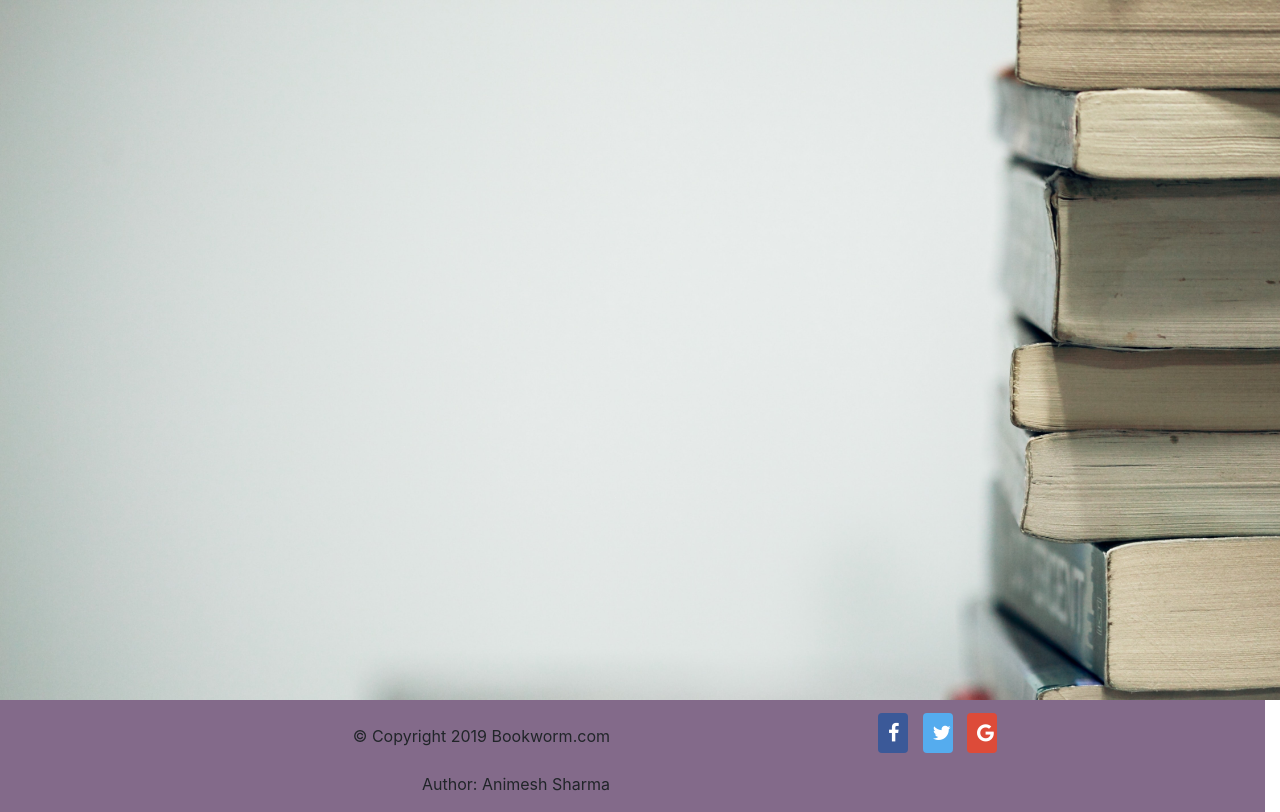
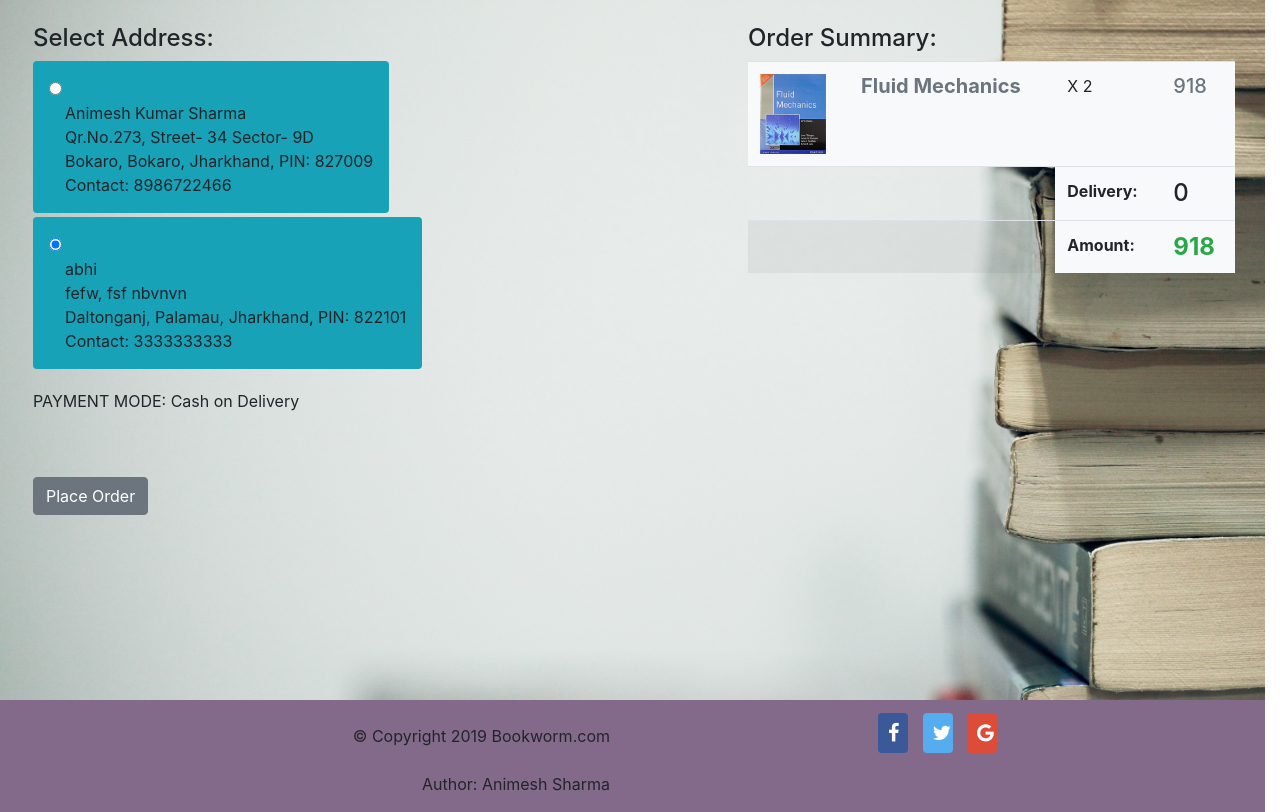
Before and after one commit to vladimirprotein/b-ookworm, a PHP site: page /checkout.php in a window 1280 px wide. Shown: the part 166-978 px from the top of the page. Run offline with PHP 8.4, Linux system fonts and the light colour scheme; a user stored in the database is signed in; data comes from the database, SQL or seed files in the repository.

Commit message:
work on checkout page

```diff
--- a/public/address.php
+++ b/public/address.php
@@ -22,7 +22,7 @@
   			<!-- The Modal -->
   			<div class="modal fade" id="myAddress">
 					<div class="modal-dialog">
-            <div class="modal-content" style="background: linear-gradient(rgba(255,255,255,.5), rgba(255,255,255,.5)), url('img/passbg.png');">
+            <div class="modal-content" style="background: linear-gradient(rgba(255,255,255,.5), rgba(255,255,255,.5)), url('img/address.jpeg');">
 							<!-- Modal Header -->
 							<div class="modal-header">
   							<h4 class="modal-title text-italic text-success">Add new Address:</h4>
--- a/public/checkout.php
+++ b/public/checkout.php
@@ -13,8 +13,72 @@
         <?php require_once '../view/header.php'; ?>
         <?php require_once '../view/navbar.php'; ?>
     </header>
-    <div class="bookdetails1 container-fluid">
+    <div class="bookdetails1 container-fluid  pl-4 row pt-4">
+    	<div class="pl-4 col-sm-7">
+            <form method="POST" action="orderpage.php">
+                <div class="form-group">
+                    <h4>Select Address:</h4>
+                    <?php
+                        require_once "../lib/databasedial.php";
+                        $stmt = $conn->prepare("SELECT * FROM address INNER JOIN pincode ON address.pin = pincode.pin WHERE address.user_id =".$_SESSION['id']);
+                        $stmt->execute();
+                        $result = $stmt->get_result();
+                        if($result->num_rows != 0){
+                            while($row = $result->fetch_assoc()){
+                                echo "<label class='bg-info rounded pl-3 pt-3 pb-3 pr-3 mb-1'><input type='radio' class='' name='address' value='".$row['id']."' checked>"."<div class='ml-3'>".$row['name']."<br>".$row['addr1'].", ".$row['addr2']." ".$row['addr3']."<br>".$row['city'].", ".$row['district'].", ".$row['state'].", PIN: ".$row['pin']."<br>"."Contact: ".$row['contact']."</div></label><br>";
+                            }
+                        }
+                        else{
+                            echo "no address";
+                        }
+                    ?>
+                </div>
+                <div class="form-group">
+                    PAYMENT MODE: Cash on Delivery
+                </div>
+                <div class="form-group">
+                    <input type="submit" name="placeorder" id="placeorder" value="Place Order" class="btn btn-secondary mt-5">
+                </div>
+            </form>
+        </div>
+        <div class="col-sm-5">
+            <h4>Order Summary:</h4>
+            <?php
+                $stmt=$conn->prepare("SELECT book.pic as pic, book.title as title, book_seller.id as bsid, book.book_isbn as isbn, `user`.name as seller, book_seller.price as price, cart.quantity as quantity from ((book_seller INNER JOIN book ON book_seller.book_id = book.id) INNER JOIN `user` ON book_seller.user_id = `user`.id) INNER JOIN cart ON cart.book_seller_id = book_seller.id WHERE cart.user_id = ? ");
+                $stmt->bind_param("s", $_SESSION['id'] );
+                $stmt->execute();
+                $result = $stmt->get_result();
+                if ($result->num_rows != 0) {
+                    $total=0;
+                    echo " <table class='table table-striped'>
 
+                        <tbody>";
+                    while ($row=$result->fetch_assoc()) {
+                        $pic="uploads/".$row['pic'];
+                        $subtotal= $row['quantity']*$row['price'];
+                        $total+=$subtotal;
+                        echo "<tr class='mb-5 bg-light' style=''><td>"."<img src='".$pic."' width=66 height=80   >"."</td> <td class='h5 text-success'>"."<a href='book.php?isbn=".$row['isbn'].  "' "." style='text-decoration:none' class='text-secondary font-weight-bold' >".ucwords($row['title'])."</a>"."<td>X ".$row['quantity']."</td><td class='h5 text-secondary subtotal'>".$subtotal."</td></tr>" ;
+                    }
+                    if($total > 500){
+                        $delivery = 0;
+                    }
+                    else{
+                        $delivery = 40;
+                        $total += 40;
+                    }
+                    echo "
+                        <tr><td></td><td class='text-success'></td><th class=' bg-light' id='totaltext'>Delivery:</th><td class='h4 bg-light'>".$delivery."</td></tr>
+                        <tr><td></td><td class='text-success' id='coupon'></td><th class=' bg-light' id='totaltext'>Amount:</th><td class='h4 bg-light text-success font-weight-bold' id='totalprice'>".$total."</td></tr>
+                        </tbody>
+                        </table>";
+                }
+                else {
+                    echo "<h3 class='pl-3 text-secondary'>What!! You still have nothing in your cart!</h3>" ;
+                }
+            ?>
+
+
+        </div>
     </div>
     <footer>
     	<?php require_once "../view/footer.php"; ?>
```
Also changed, not shown: migration/bookworm (1).sql (+15 -12 lines), public/img/address.jpeg (added), public/orderpage.php (added).
